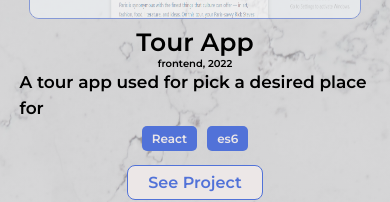
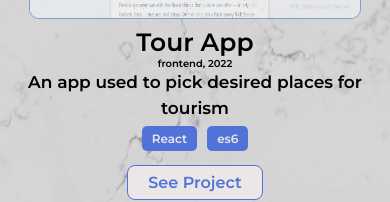
Before and after one commit to MarwanOladele/Personal-Portfolio, a React (Create React App) app: page /project in a window 390 px wide. Shown: the part 410-612 px from the top of the page. Built offline with nearby package versions, Linux system fonts and the light colour scheme.

Commit message:
new commit

```diff
--- a/src/App.css
+++ b/src/App.css
@@ -466,4 +466,8 @@ textarea {
   .home {
     padding-bottom: 4rem;
   }
+.explanation {
+  text-align: center;
 }
+
+}
--- a/src/Component/Project.jsx
+++ b/src/Component/Project.jsx
@@ -17,7 +17,7 @@ const Project = () => {
           />
           <h1>Tour App</h1>
           <p>frontend, 2022</p>
-          <p className="explanation">A tour app used for pick a desired place for</p>
+          <p className="explanation">An app used to pick desired places for tourism</p>
           <div className="stack">
             <span>React</span>
             <span>es6</span>
```
